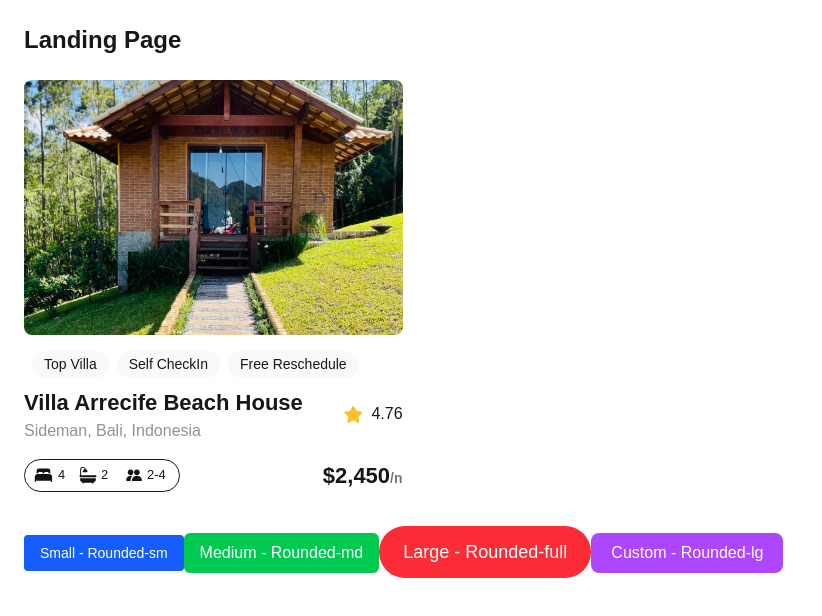
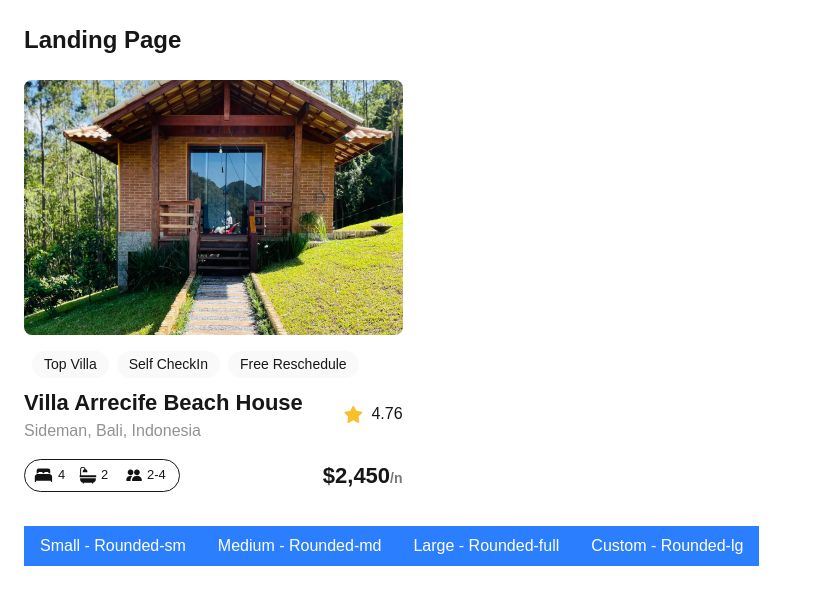
Before and after one commit to mikenbze/alx-project-0x00-setup, a Next.js app in the folder alx-project-0x00/: page /landing in a window 1280 px wide. Shown: the top 616 px of the page, without its empty margins (0-822 px from the left). Built offline with nearby package versions, Linux system fonts and the light colour scheme.

Commit message:
index.ts edit

```diff
--- a/alx-project-0x00/components/Button.tsx
+++ b/alx-project-0x00/components/Button.tsx
@@ -1,9 +1,10 @@
+// components/Button.tsx
 import React from "react";
 import { ButtonProps } from "@/interfaces";
 
-const Button: React.FC<ButtonProps> = ({ title, className }) => {
+const Button: React.FC<ButtonProps> = ({ title, styles }) => {
   return (
-    <button className={`bg-blue-600 text-white px-4 py-2 ${className}`}>
+    <button className={`bg-blue-500 text-white px-4 py-2 ${styles}`}>
       {title}
     </button>
   );
--- a/alx-project-0x00/interfaces/index.ts
+++ b/alx-project-0x00/interfaces/index.ts
@@ -4,10 +4,5 @@ export interface PillProps {
 
 export interface ButtonProps {
   title: string;
-  className?: string;
-}
-
-export interface ButtonProps {
-  title: string;
   styles?: string;
 }
```
